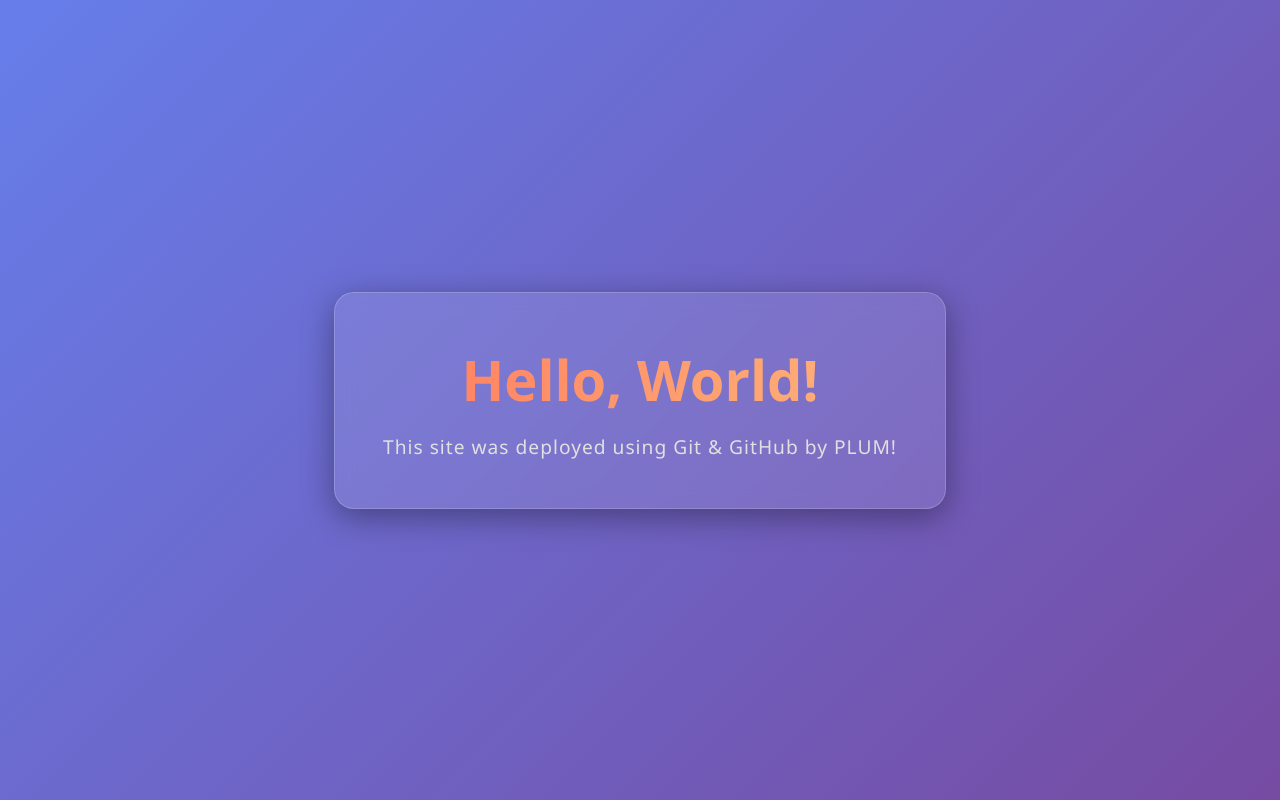
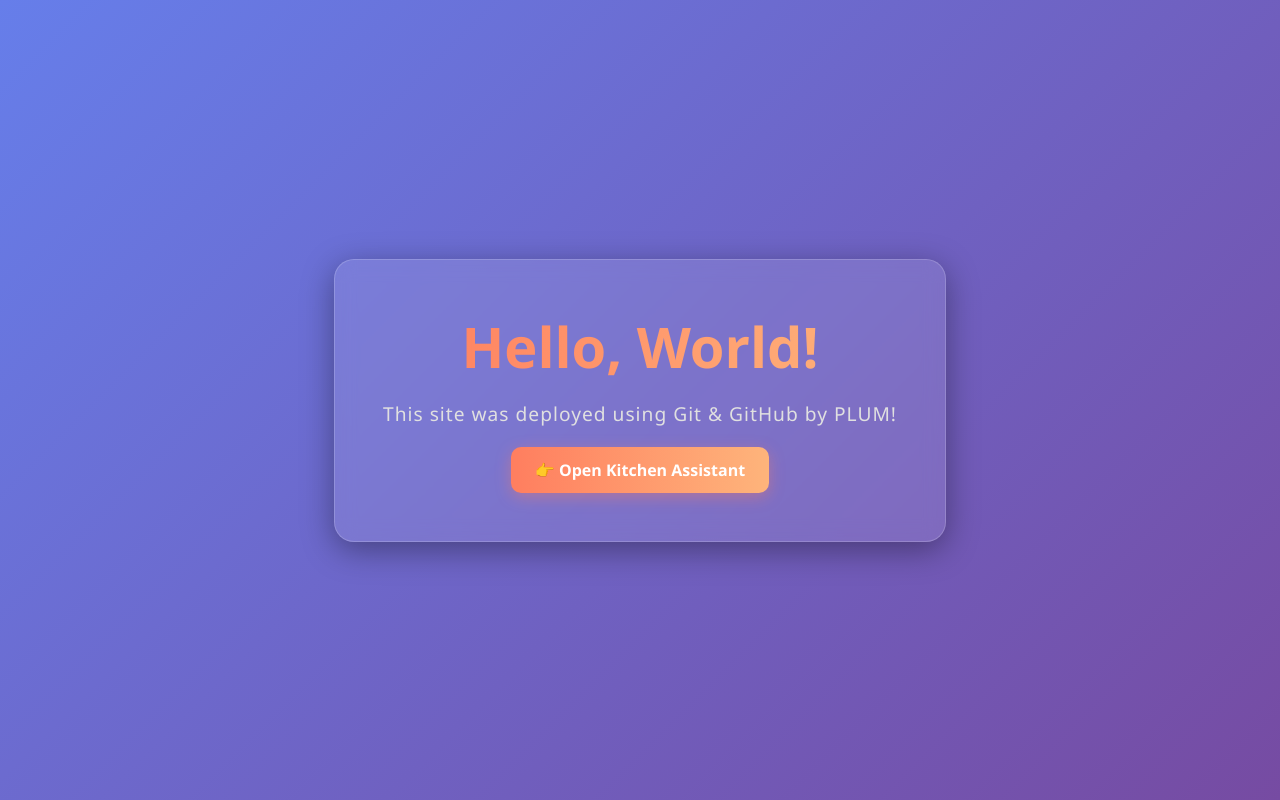
Before and after one commit to HubGit1480/my-project, a plain HTML site: page index.html in a window 1280 px wide. Drawn offline with Linux system fonts and the light colour scheme.

Commit message:
Fix syntax errors and link index page cleanly to kitchen app

```diff
--- a/index.html
+++ b/index.html
@@ -54,6 +54,9 @@
     <div class="card">
         <h1>Hello, World!</h1>
         <p>This site was deployed using Git & GitHub by PLUM!</p>
+
+        <!-- Connected App Navigation Button -->
+        <a href="kitchen.html" style="display:inline-block; margin-top:20px; padding:12px 24px; background:linear-gradient(to right, #ff7e5f, #feb47b); color:white; text-decoration:none; border-radius:10px; font-weight:bold; box-shadow:0 4px 15px rgba(255,126,95,0.4); transition:transform 0.2s;">👉 Open Kitchen Assistant</a>
     </div>
 </body>
 </html>
```
